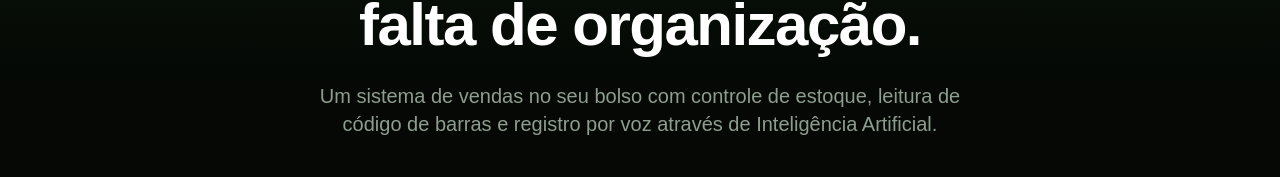
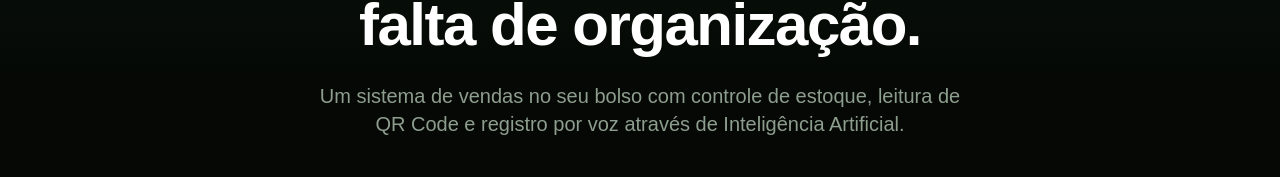
Before and after one commit to rafaelvitorsantos08-debug/simplificadigital, a React (Vite) app: page / in a window 1280 px wide. Shown: the part 298-475 px from the top of the page. Built offline with nearby package versions, Linux system fonts and the light colour scheme; no server answers.

Commit message:
feat(landing): update product description
Change "leitura de código de barras" to "leitura de QR Code" in the value proposition text to align with the current product features.

```diff
--- a/src/components/LandingPage.tsx
+++ b/src/components/LandingPage.tsx
@@ -38,7 +38,7 @@ export default function LandingPage() {
            Pare de perder dinheiro por falta de organização.
          </h1>
          <p className="text-muted-foreground text-center text-lg sm:text-xl max-w-2xl mb-10 animate-fade-in" style={{animationDelay: '200ms'}}>
-           Um sistema de vendas no seu bolso com controle de estoque, leitura de código de barras e registro por voz através de Inteligência Artificial.
+           Um sistema de vendas no seu bolso com controle de estoque, leitura de QR Code e registro por voz através de Inteligência Artificial.
          </p>
 
          {error && (
```
